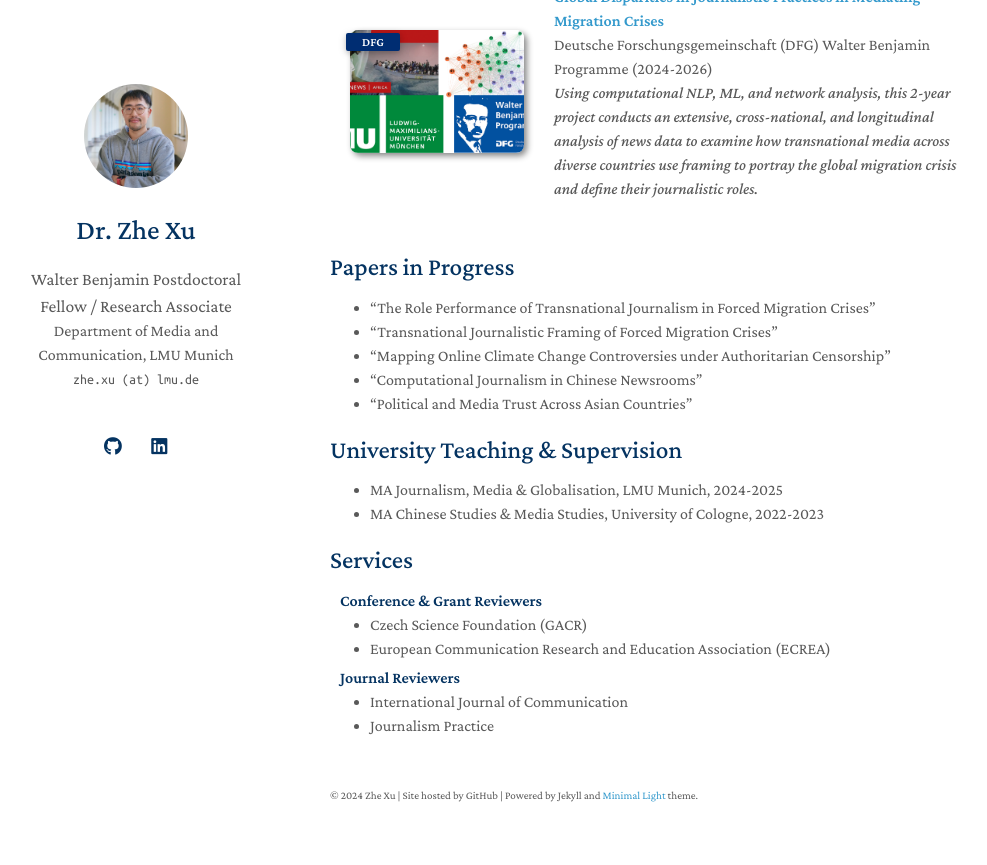
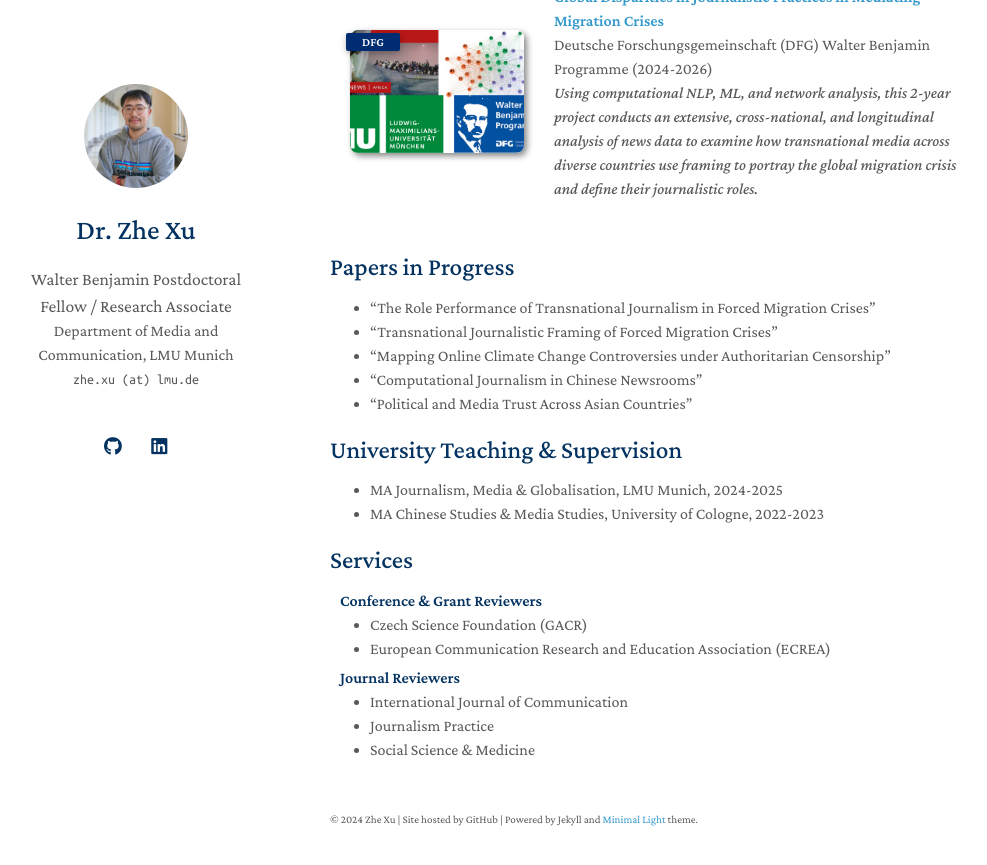
Before and after one commit to zhexuphd/home, a Jekyll site: the page built from index.md, in a window 1280 px wide and 900 px high, scrolled down 1702 px. Shown: the top 865 px of the window, without its empty margins (140-1127 px from the left). Built offline with Jekyll 4.4.1, drawn with Linux system fonts in a browser that asks for light colours; a style sheet for code colours, icons or effects is not loaded; our own code applies the rules of GitHub Pages for plain Markdown files.

Commit message:
Update services.md

```diff
--- a/_includes/services.md
+++ b/_includes/services.md
@@ -12,4 +12,5 @@
 <ul style="margin:0 0 20px;">
   <li><a href="https://ijoc.org/index.php/ijoc"><autocolor>International Journal of Communication </autocolor></a></li>
   <li><a href="https://www.tandfonline.com/journals/rjop20"><autocolor>Journalism Practice</autocolor></a></li>
+   <li><a href="https://www.sciencedirect.com/journal/social-science-and-medicine"><autocolor>Social Science & Medicine</autocolor></a></li>
 </ul>
```
